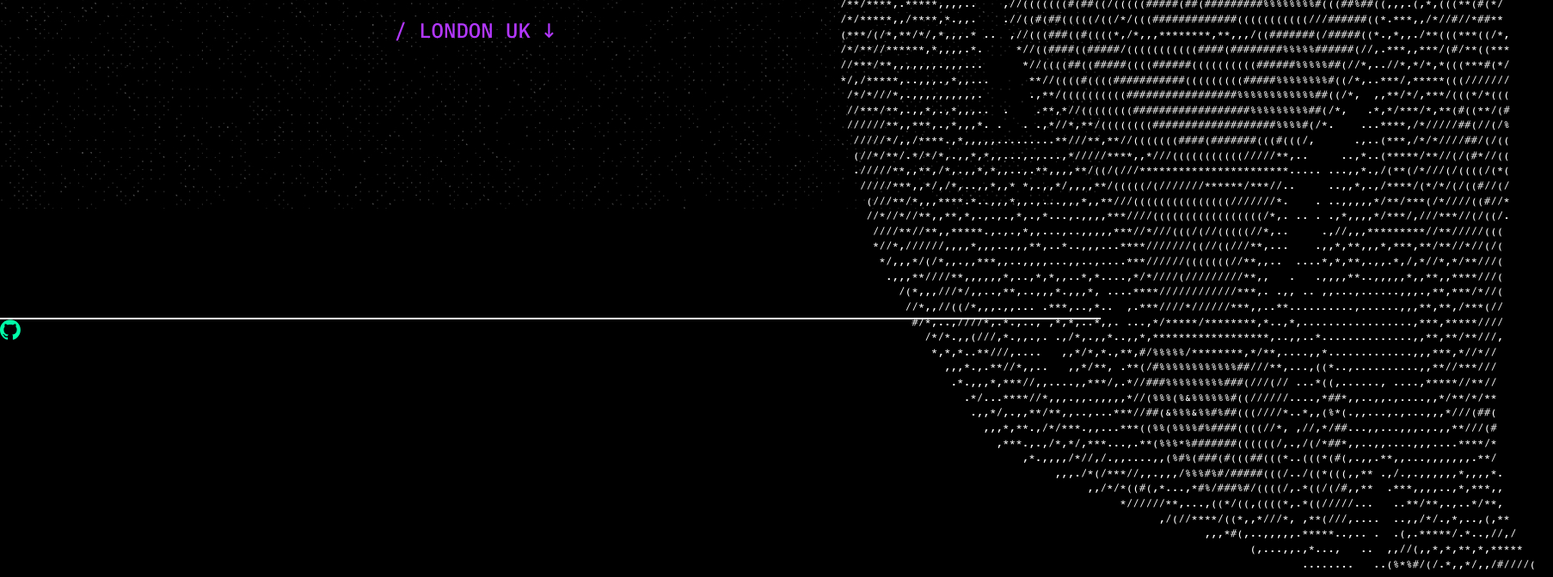
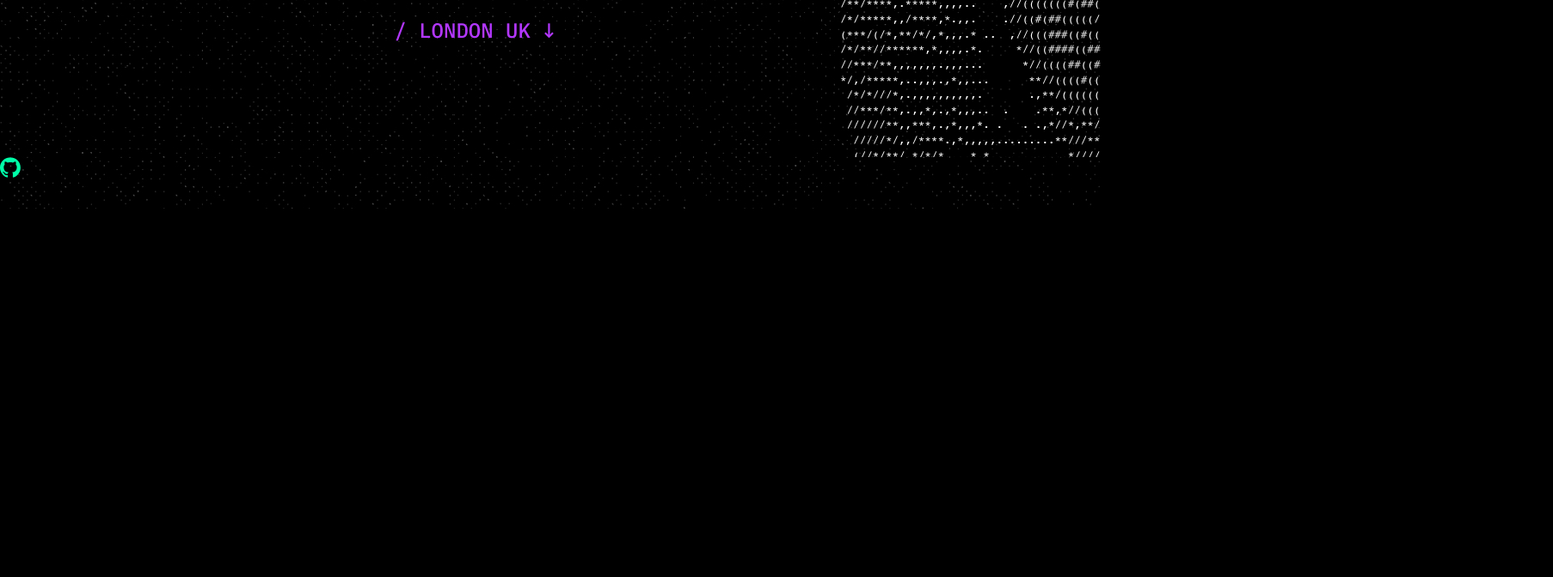
Before and after one commit to DesislavaMetodieva/portfolio, a React (Create React App) app: page / in a window 1280 px wide. Shown: the part 557-1229 px from the top of the page at 86% size, 1806 px wide, since content can reach past the window. After the commit the page ends 832 px from the top, so only its background shows below. Built offline with nearby package versions, Linux system fonts and the light colour scheme.

Commit message:
Update on Hero height

```diff
--- a/src/App.css
+++ b/src/App.css
@@ -1,38 +1,3 @@
-.App {
-  text-align: center;
+body {
+  min-height: 100vh;
 }
-
-.App-logo {
-  height: 40vmin;
-  pointer-events: none;
-}
-
-@media (prefers-reduced-motion: no-preference) {
-  .App-logo {
-    animation: App-logo-spin infinite 20s linear;
-  }
-}
-
-.App-header {
-  background-color: #282c34;
-  min-height: 100vh;
-  display: flex;
-  flex-direction: column;
-  align-items: center;
-  justify-content: center;
-  font-size: calc(10px + 2vmin);
-  color: white;
-}
-
-.App-link {
-  color: #61dafb;
-}
-
-@keyframes App-logo-spin {
-  from {
-    transform: rotate(0deg);
-  }
-  to {
-    transform: rotate(360deg);
-  }
-}
--- a/src/components/Hero/Hero.css
+++ b/src/components/Hero/Hero.css
@@ -37,8 +37,9 @@ h4 {
 .titles {
     display: flex;
     flex-direction: row;
-    max-height: 927px;
-    margin-left: 160px;
+    max-height: 740px;
+    overflow: hidden;
+    padding-left: 160px;
 }
 
 .titles-items {
@@ -54,6 +55,14 @@ h4 {
 .hero-image {
     mix-blend-mode: screen;
 }
+
 img {
     object-fit: cover;
 }
+
+hr {
+    height: 0px;
+    border: none;
+    border-top: 1px solid #FFFFFf;
+    opacity: 50%;
+}
--- a/src/components/Hero/Hero.js
+++ b/src/components/Hero/Hero.js
@@ -14,6 +14,7 @@ const Hero = () => {
             <div className="hero-image">
         <img src={ProfilePicture} alt={"desi-author-face"} />
       </div>
+      <hr></hr>
         </section>
     );
   };
--- a/src/components/Social/Social.css
+++ b/src/components/Social/Social.css
@@ -1,3 +1,3 @@
-.social-conteiner {
+.social-container {
     height: 40px;
 }
--- a/src/components/Social/Social.js
+++ b/src/components/Social/Social.js
@@ -9,7 +9,7 @@ const Social = () => {
     return (
 
     <div className="social-container">
-        <div style={{ borderTop: "2px solid #fff " }}>
+        <div>
        </div>
        <Link href="https://github.com/DesislavaMetodieva" target="_blank" rel="noopener" >
           <img src={GitHub} alt={GitHub} />
--- a/src/variables.css
+++ b/src/variables.css
@@ -11,6 +11,7 @@ body {
     font-weight: 400;
     background-color: black;
     overflow: hidden;
+    min-height: 100vh !important;
 }
 
    body::before {
```
